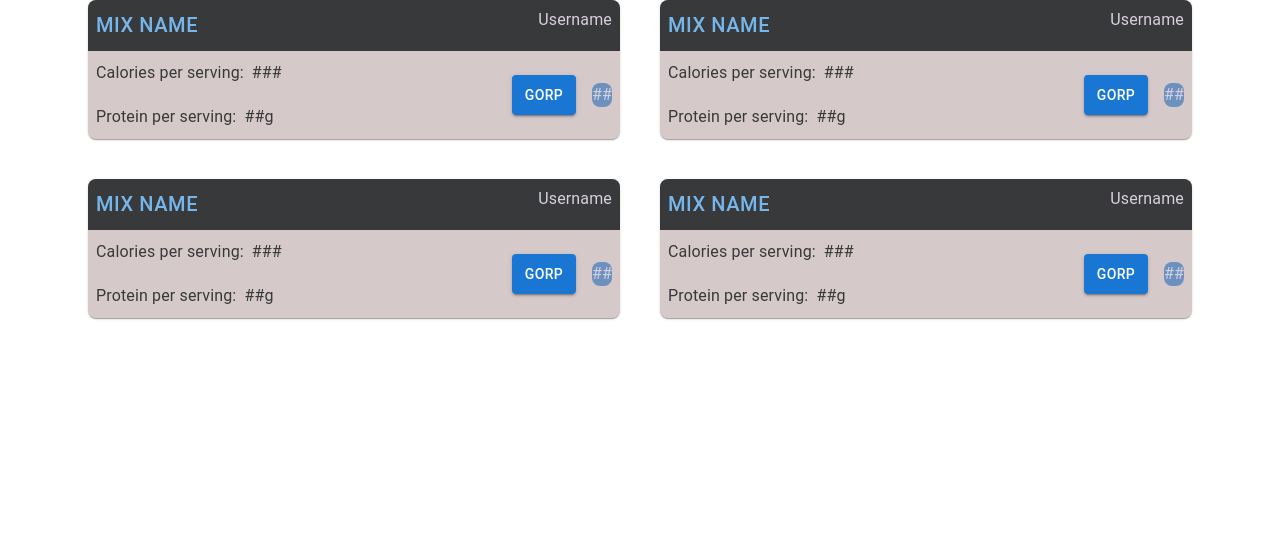
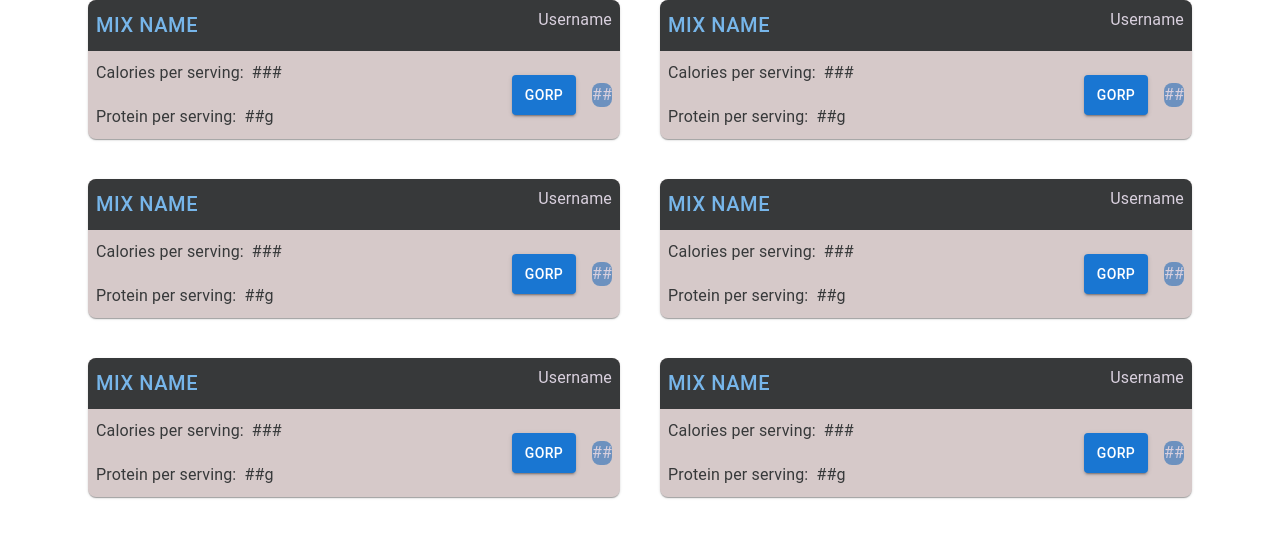
Before and after one commit to youngben97/GORP, a React (Vite) app in the folder client/: page /browsemix in a window 1280 px wide. Shown: the top 538 px of the page. Built offline with nearby package versions, Linux system fonts and the light colour scheme.

Commit message:
hard-coded mix-items to see display

```diff
--- a/client/src/pages/BrowseMix.jsx
+++ b/client/src/pages/BrowseMix.jsx
@@ -27,6 +27,8 @@ export default function BrowseMix() {
                 <MixCard />
                 <MixCard />
                 <MixCard />
+                <MixCard />
+                <MixCard />
             </Grid>
         </Container>
     )
```
